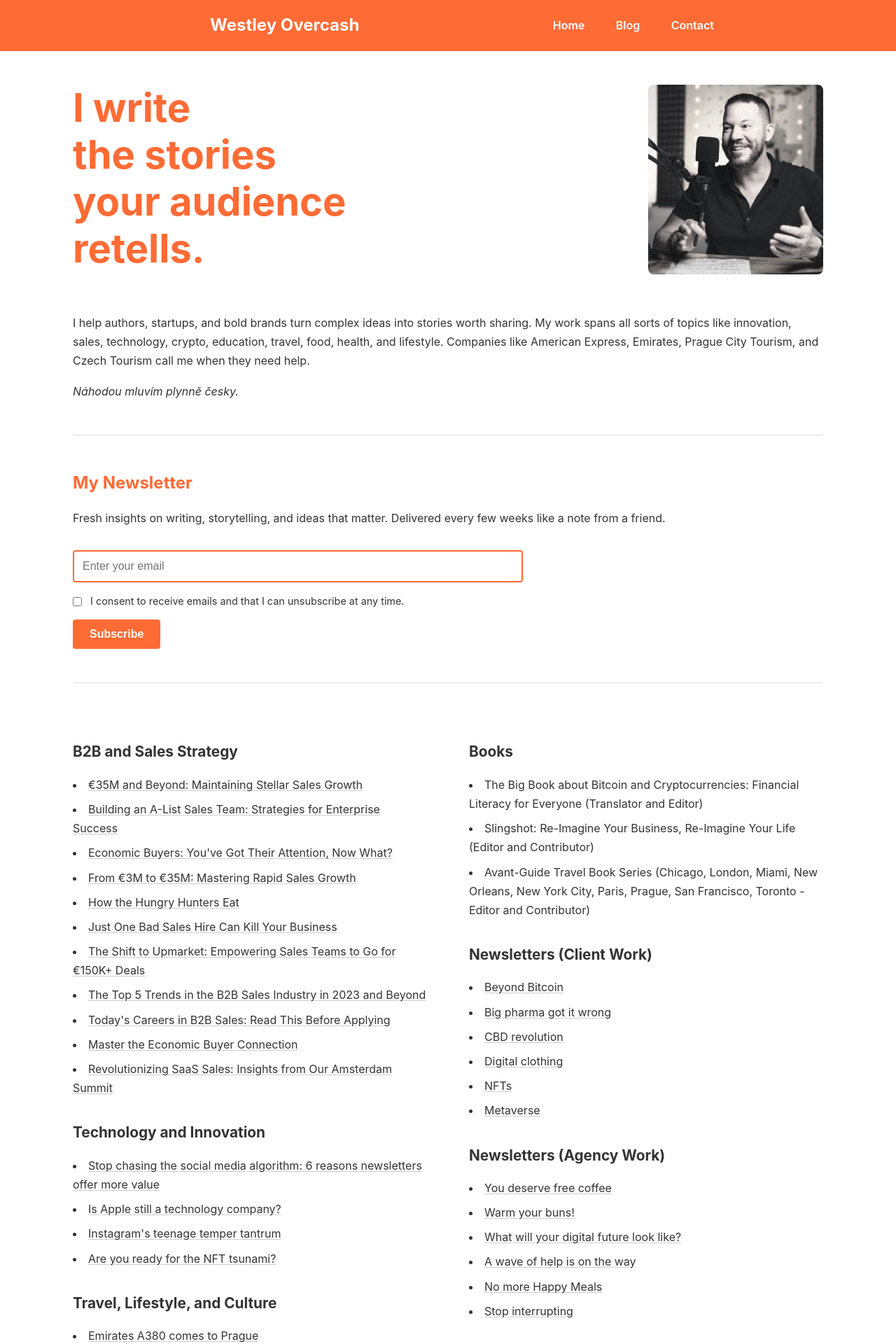
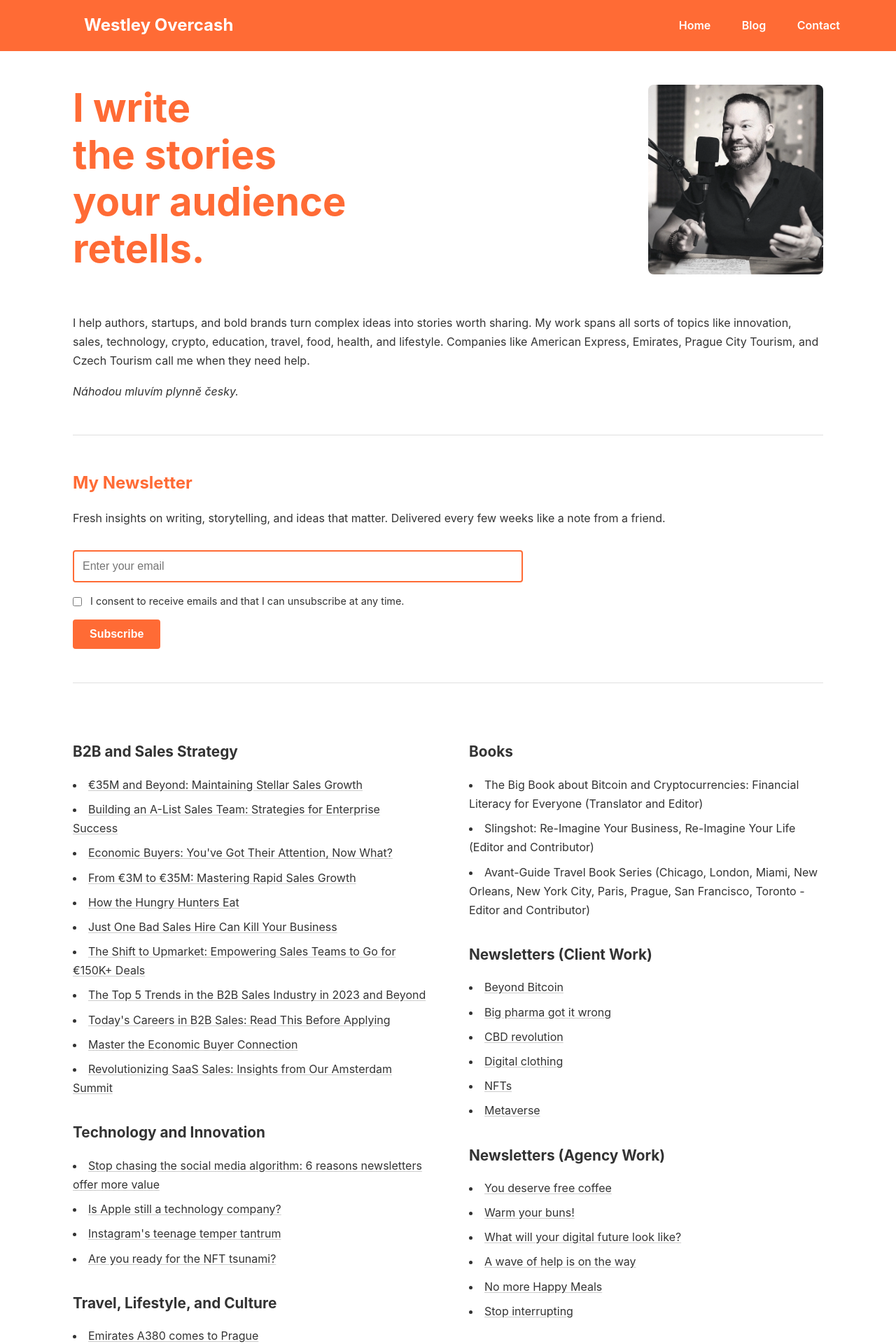
Before and after one commit to westleyovercash/westleyovercash.github.io, a Jekyll site: the page built from index.md, in a window 1280 px wide. Shown: the top 1920 px of the page at 70% size. Built offline with Jekyll 4.4.1, drawn with Linux system fonts in a browser that asks for light colours.

Commit message:
Update default.html

```diff
--- a/_layouts/default.html
+++ b/_layouts/default.html
@@ -27,13 +27,15 @@
     }
 
     nav {
-      max-width: 800px;
-      margin: 0 auto;
-      padding: 0 20px;
-      display: flex;
-      justify-content: space-between;
-      align-items: center;
-    }
+  max-width: 1200px;
+  margin: 0 auto;
+  padding: 0 40px;
+  display: flex;
+  justify-content: space-between;
+  align-items: center;
+  width: 100%;
+  box-sizing: border-box;
+}
 
     nav a {
       color: white;
```
